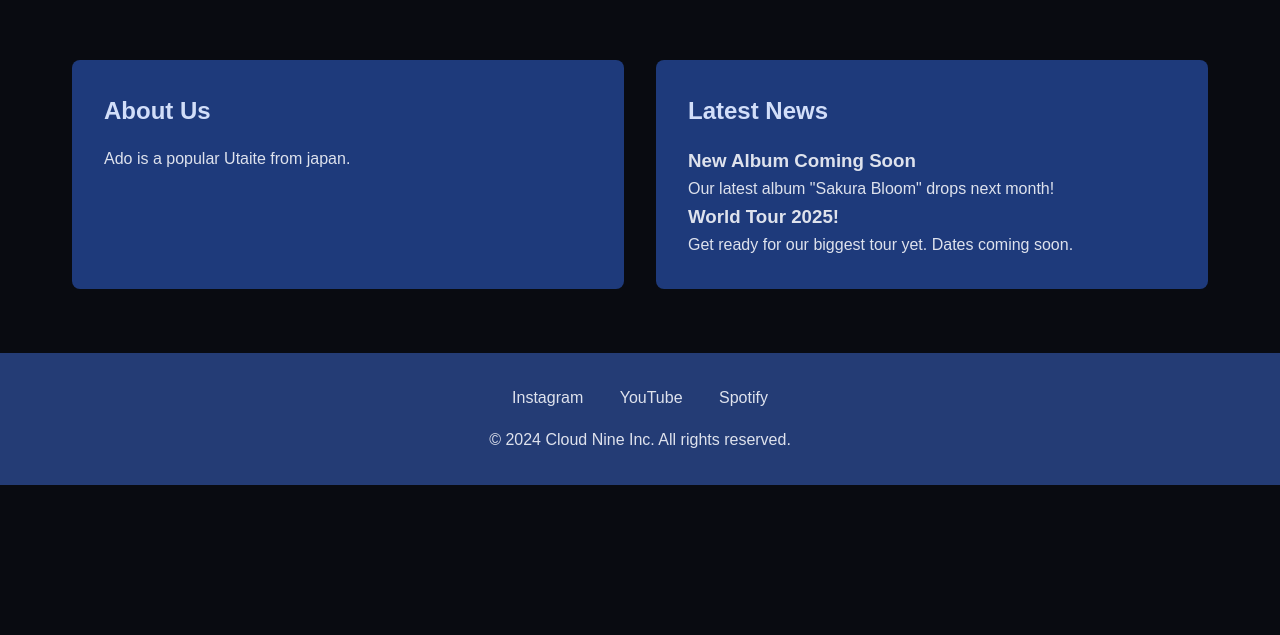
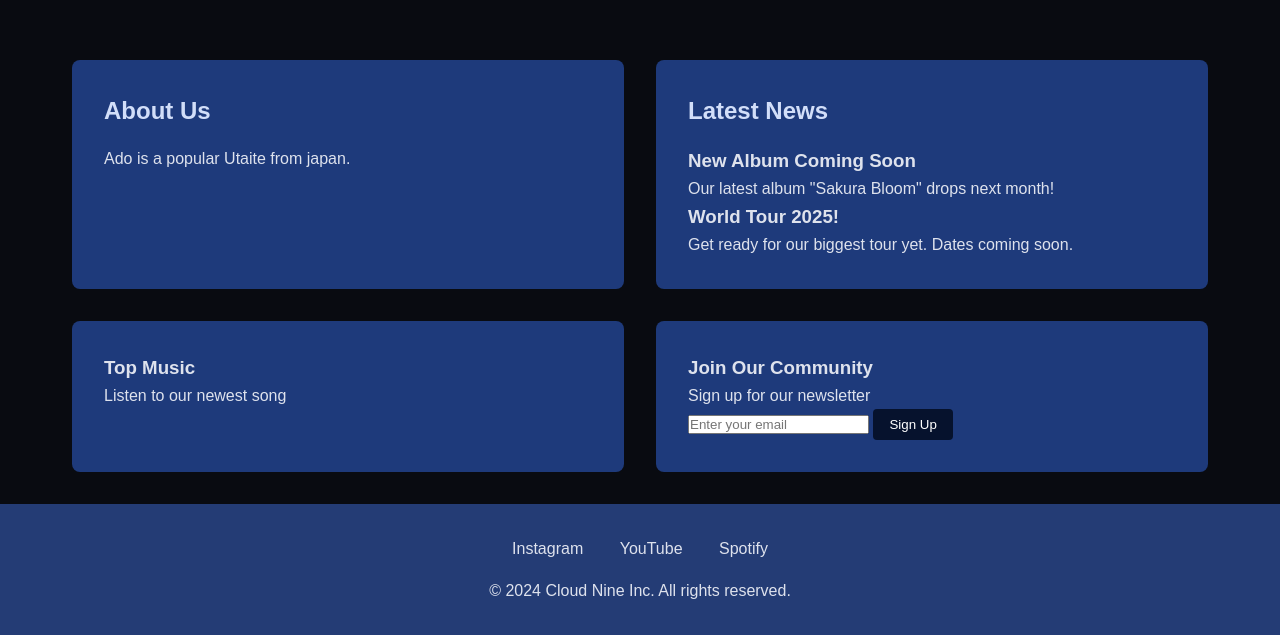
Before and after one commit to XenoChromia/FED_S10259001_Wai-Meng_Assg1_website, a website built with Vite: page index.html in a window 1280 px wide. Shown: the part 852-1487 px from the top of the page. Before the commit the page ends 1337 px from the top, so only its background shows below. Built offline with nearby package versions, Linux system fonts and the light colour scheme.

Commit message:
added database

```diff
--- a/index.html
+++ b/index.html
@@ -45,8 +45,18 @@
                     <p>Get ready for our biggest tour yet. Dates coming soon.</p>
                 </div>
             </div>
-            <div class=""></div>
-            <div></div>
+            <div class="topMusic">
+                <h3>Top Music</h3>
+                <p>Listen to our newest song</p>
+            </div>
+            <div class="communityForm">
+                <h3>Join Our Community</h3>
+                <p>Sign up for our newsletter</p>
+                <form action="">
+                    <input type="email" placeholder="Enter your email" id="email">
+                    <button id="communityButton">Sign Up</button>
+                </form>
+            </div>
         </section>
     </main>
 
@@ -61,5 +71,6 @@
         </div>
     </footer>
     <script src="./src/toggleTheme.js"></script>
+    <script type="module" src="./src/db.js"></script>
 </body>
 </html>
--- a/package.json
+++ b/package.json
@@ -15,6 +15,7 @@
   },
   "dependencies": {
     "gh-pages": "^6.2.0",
+    "supabase": "^1.219.2",
     "three": "^0.170.0",
     "vite": "^5.4.11"
   }
--- a/src/album.js
+++ b/src/album.js
@@ -1,5 +1,5 @@
 import * as THREE from 'https://cdn.skypack.dev/three@0.132.2';
-    import * as GLTFLoader from  'https://cdn.skypack.dev/three@0.132.2/examples/jsm/loaders/GLTFLoader.js';
+import * as GLTFLoader from  'https://cdn.skypack.dev/three@0.132.2/examples/jsm/loaders/GLTFLoader.js';
 
 const modal = document.getElementById("modal");
 const openModalBtn = document.getElementById("openModalBtn");
--- a/styles/index.css
+++ b/styles/index.css
@@ -26,7 +26,7 @@
     gap: 2rem;
 }
 
-.about, .news {
+.about, .news, .topMusic, .communityForm{
     background-color: var(--accent-300);
     padding: 2rem;
     border-radius: 8px;
--- a/styles/style.css
+++ b/styles/style.css
@@ -163,6 +163,7 @@ nav {
 
 nav ul {
     display: flex;
+    align-items: center;
     list-style: none;
     gap: 2rem;
 }
@@ -322,4 +323,6 @@ footer {
 }
 #toggleThemeButton {
     background-color: var(--accent-600);
+    width: 50px;
+    height: 20px;
 }
```
Also changed, not shown: 1 other file.
